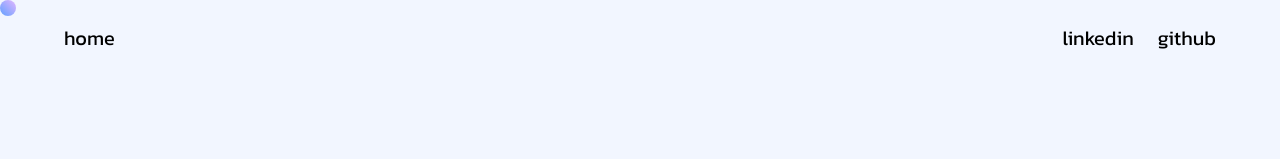
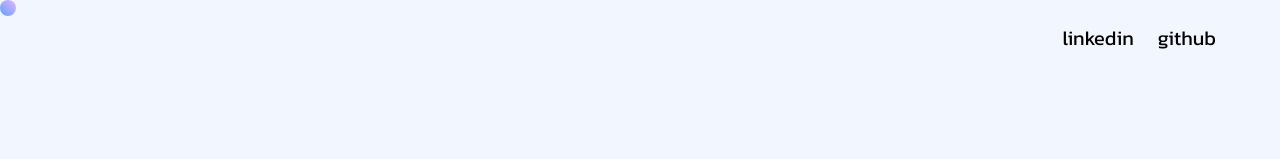
Before and after one commit to barthelmeh/tom.barthelmeh, a React (Vite) app: page / in a window 1280 px wide. Shown: the top 159 px of the page. Built offline with nearby package versions, Linux system fonts and the light colour scheme.

Commit message:
Removed home button from navbar

```diff
--- a/src/components/NavBar.tsx
+++ b/src/components/NavBar.tsx
@@ -4,12 +4,7 @@ const NavBar = () => {
 
     return (
         <div>
-            <nav className="w-full flex justify-between navbar text-xl font-accent text-black">
-                <div className="flex items-center justify-center">
-                    <a className="relative rounded [animation-delay:1.5s] before:absolute before:border-black before:left-0 before:top-0 before:h-full before:w-full before:border-b before:border-text before:transition-all before:content-[''] hover:before:scale-x-100 active:before:scale-x-100 md:before:scale-x-0 md:before:border-b-2">
-                        home
-                    </a>
-                </div>
+            <nav className="w-full flex justify-end navbar text-xl font-accent text-black">
                 <div className="flex space-x-6 justify-between">
                     <a href={LinkedInURL} target="_blank" className="relative rounded [animation-delay:1.5s] before:absolute before:border-black before:left-0 before:top-0 before:h-full before:w-full before:border-b before:border-text before:transition-all before:content-[''] hover:before:scale-x-100 active:before:scale-x-100 md:before:scale-x-0 md:before:border-b-2">
                         linkedin
```
